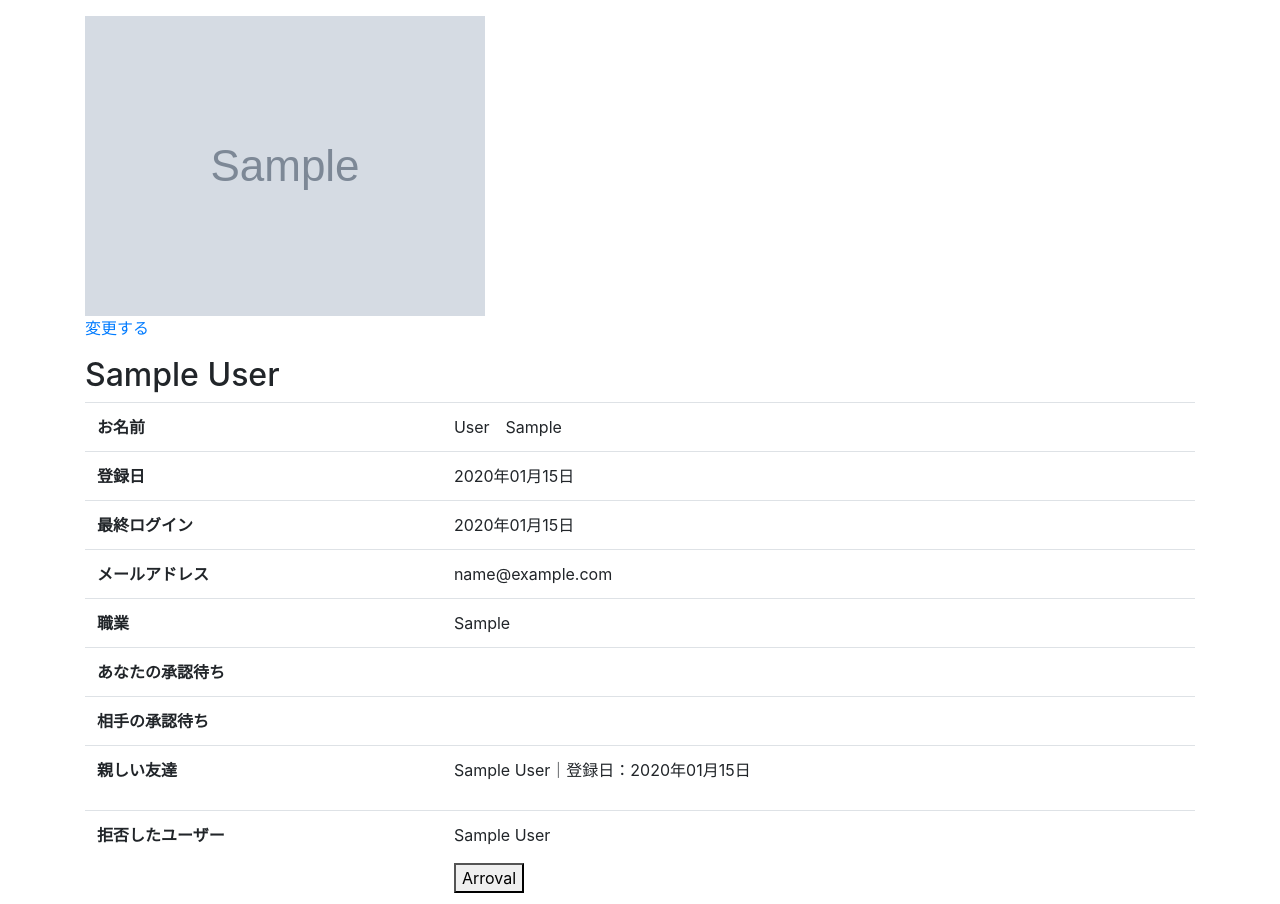
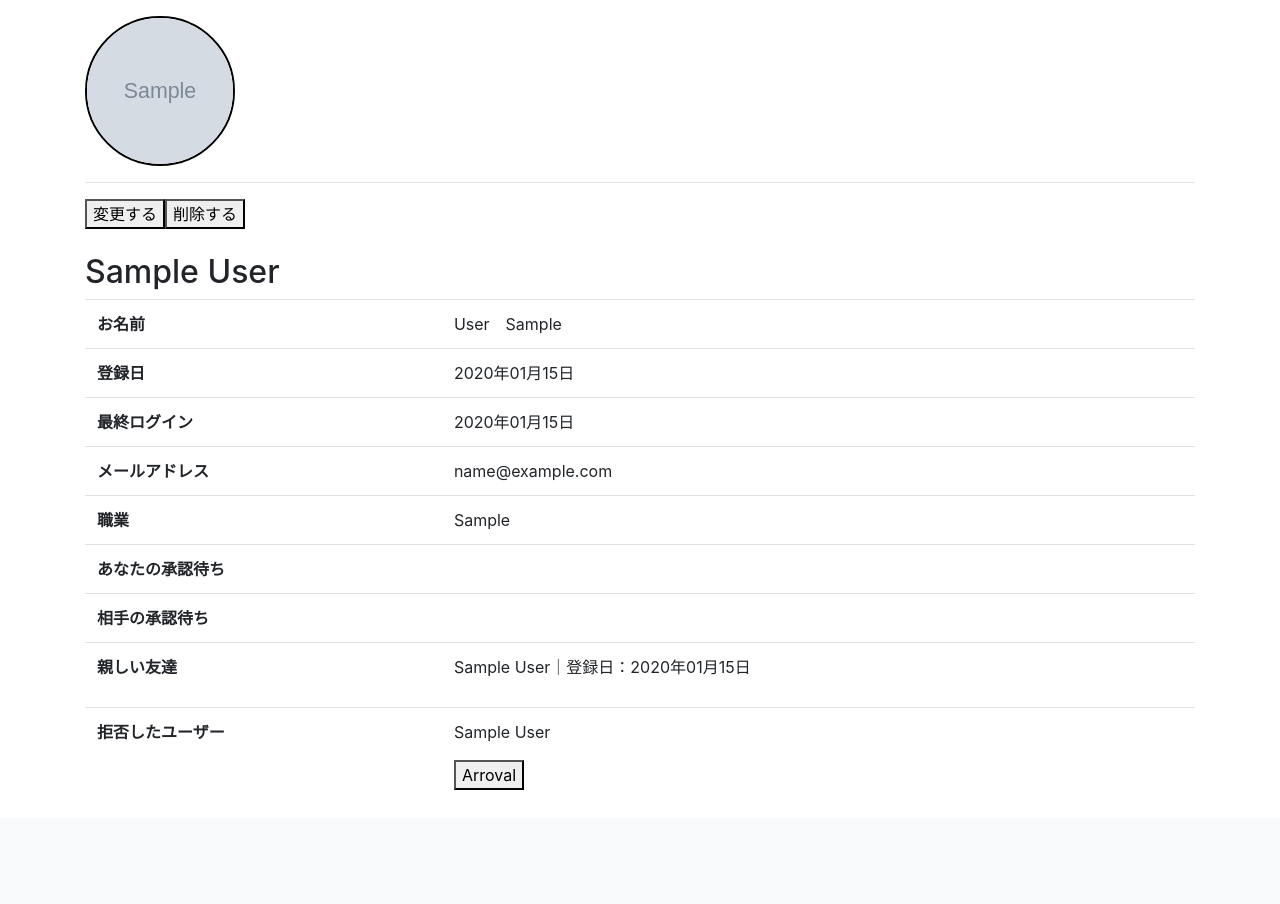
Before and after one commit to NoiTooo/ERIC, a Django app: page /register/user_detail/1/ in a window 1280 px wide. Shown: the part 56-960 px from the top of the page. After the commit the page ends 846 px from the top, so only its background shows below. Run offline with Django 3.2, Linux system fonts and the light colour scheme; a user stored in the database is signed in; tables that the repository leaves empty hold one stand-in row (values such as "Sample post"); grey boxes marked "Sample" are stand-in pictures; some libraries are stand-ins or nearby versions.

Commit message:
Round the image

```diff
--- a/register/models.py
+++ b/register/models.py
@@ -112,8 +112,8 @@ class User(AbstractBaseUser, PermissionsMixin):
         """ 画像のリサイズ """
         super().save()
         img = Image.open(self.image.path)
-        if img.height > 150 or img.width > 150:
-            output_size = (200, 150)
+        if img.height > 200 or img.width > 200:
+            output_size = (200, 200)
             img.thumbnail(output_size)
             img.save(self.image.path)
 
@@ -145,8 +145,8 @@ class UploadImage(models.Model):
         """ 画像のリサイズ """
         super().save()
         img = Image.open(self.upload_img.path)
-        if img.height > 150 or img.width > 150:
-            output_size = (200, 150)
+        if img.height > 200 or img.width > 200:
+            output_size = (200, 200)
             img.thumbnail(output_size)
             img.save(self.upload_img.path)
 
--- a/register/templates/register/user_detail.html
+++ b/register/templates/register/user_detail.html
@@ -6,9 +6,25 @@
 
 
 {% block content %}
+<style>
+  img{
+  	width:150px;
+  	height:150px;
+	  object-fit:cover;
+	  border-radius:50%;
+	  border: 2px solid black;
+  }
+</style>
 <table class="table">
     <img src="{{ user.image.url }}" alt="{{ user.account_name }}">
-    <p><a href="{% url 'register:upload_image' upload_user_pk %}">変更する</a></p>
+    <hr>
+    <a href="{% url 'register:upload_image' upload_user_pk %}"><button>変更する</button></a>
+    <form method="POST">
+      {% csrf_token %}
+      <button type="submit" name="delete">削除する</button>
+    </form>
+
+    <br><br>
     <h2>{{ user.account_name }}</h2>
     <tbody>
         <tr>
--- a/register/views.py
+++ b/register/views.py
@@ -206,6 +206,13 @@ class UserDetail(OnlyYouMixin, generic.DetailView):
                 intimate_ins = Intimate.objects.get(sender=request_user_ins, receiver=cancel_user_ins)
                 intimate_ins.request = False
                 intimate_ins.save()
+
+            """ 画像を取り消す """
+            if 'delete' in self.request.POST:
+                user_ins = User.objects.get(pk=request_user.pk)
+                user_ins.image = 'media/profile_pics/default.jpg'
+                user_ins.save()
+
             return self.get(self, *args, **kwargs)
 
 
```
Also changed, not shown: register/templates/register/module/confirm_user_img.html (+9 -0 lines), register/templates/register/module/upload_image_form.html (+9 -0 lines).
